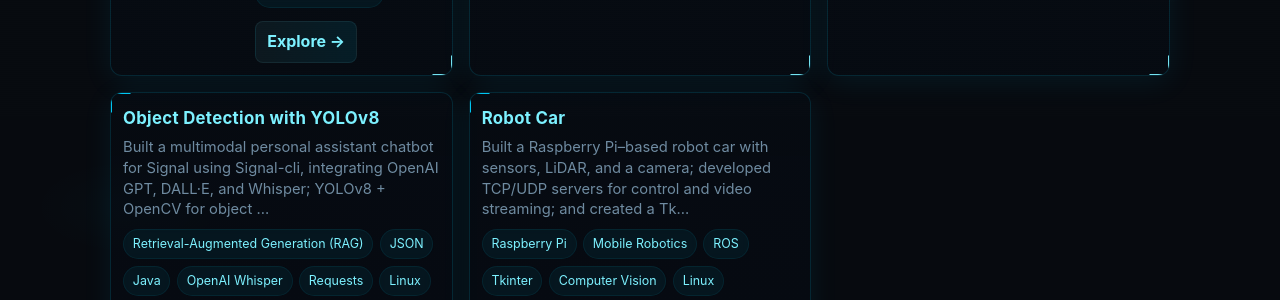
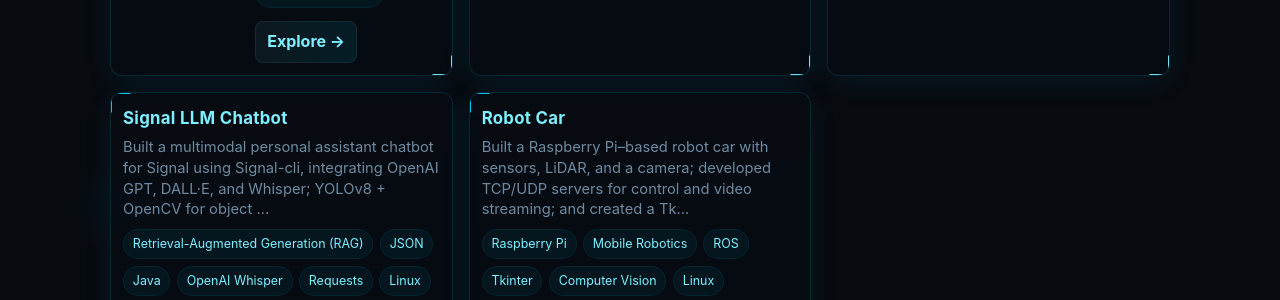
Before and after one commit to ronny-toribio/ronny-toribio.github.io, a Jekyll site: the page built from projects.md, in a window 1280 px wide. Shown: the part 783-1083 px from the top of the page. Built offline with Jekyll 4.4.1, drawn with Linux system fonts in a browser that asks for light colours.

Commit message:
Update project5-chatbot.md

```diff
--- a/_projects/project5-chatbot.md
+++ b/_projects/project5-chatbot.md
@@ -1,11 +1,11 @@
 ---
 layout: project
-title: "Object Detection with YOLOv8"
+title: "Signal LLM Chatbot"
 summary: "Built a multimodal personal assistant chatbot for Signal using Signal-cli, integrating OpenAI GPT, DALL·E, and Whisper; YOLOv8 + OpenCV for object detection; and multiple web APIs for weather, satellite imagery, flight tracking, and IoT device control."
 technologies: [Retrieval-Augmented Generation (RAG), JSON, Java, OpenAI Whisper, Requests, Linux, OpenCV, Matplotlib, PyTorch, LangChain, Machine Learning, Prompt Engineering, Network Programming, Python, Natural Language Processing (NLP), Signal API, OpenAI API]
 ---
 
-# Signal LLM chatbot
+# Signal LLM Chatbot
 For this project, I developed an advanced *Signal-based personal assistant chatbot* using *Signal-cli*, designed to operate entirely within *Signal Private Messenger* while offering a wide range of intelligent, multimodal capabilities.
 
 The assistant integrates several *OpenAI APIs*, enabling natural, contextual conversation through GPT models, *text-to-image generation* with DALL·E, and *speech-to-text transcription* powered by Whisper. These capabilities allow the bot to respond conversationally, generate images on demand, and convert voice messages into text.
```
